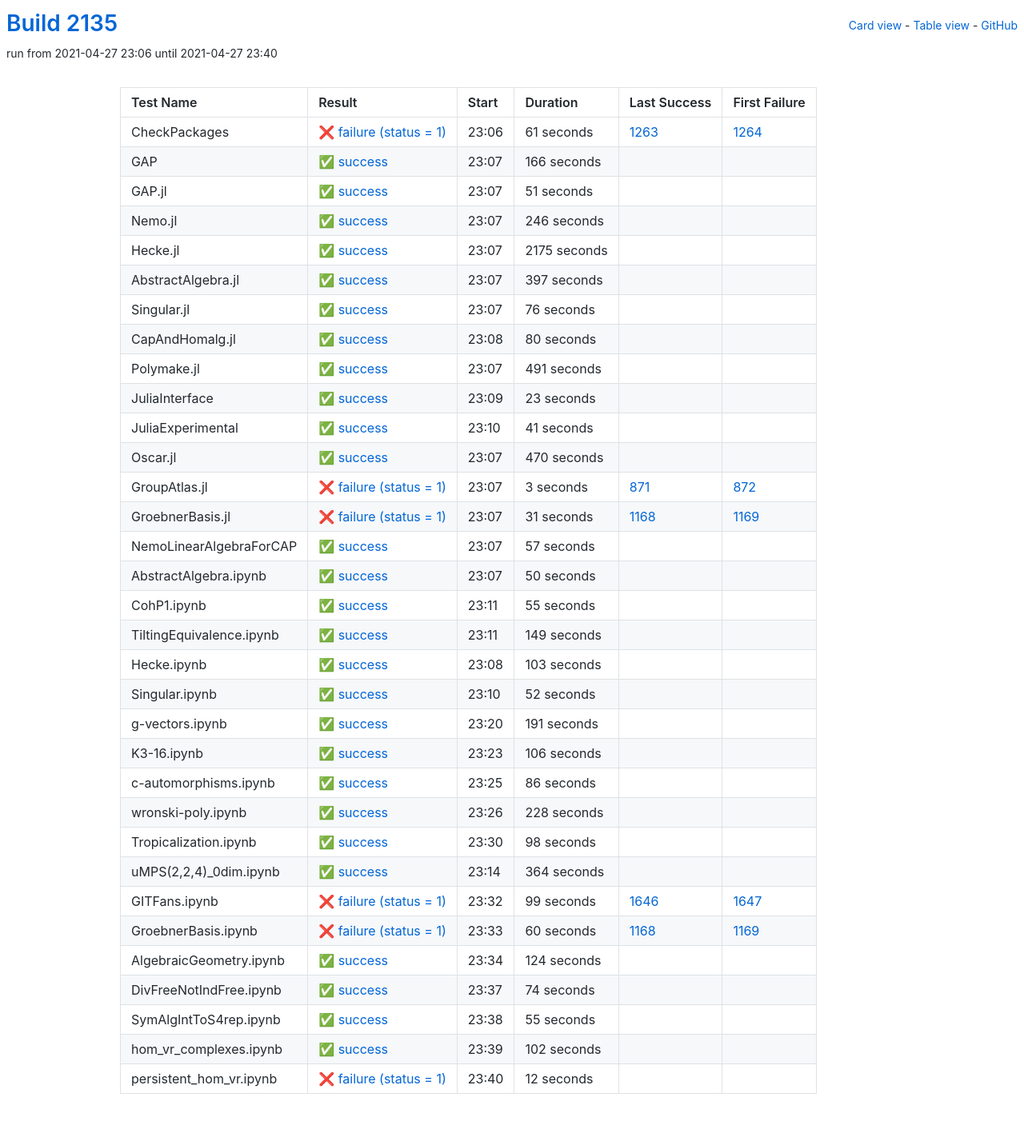
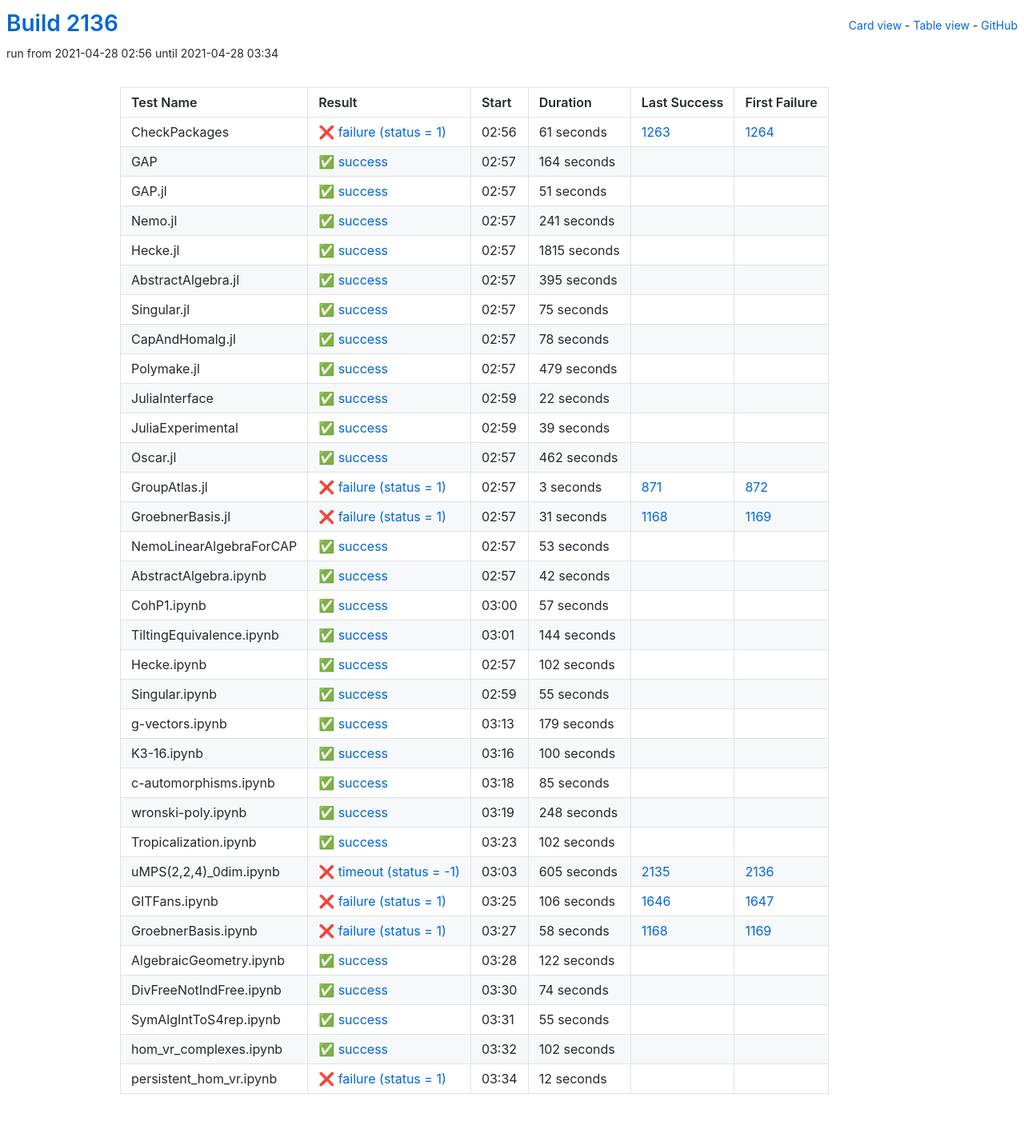
Before and after one commit to oscar-system/oscar-ci-status-stable, a Jekyll site: the page built from table.html, in a window 1280 px wide. Shown: the whole page at 80% size. Built offline with Jekyll 4.4.1, drawn with Linux system fonts in a browser that asks for light colours.

Commit message:
Build #2136

```diff
--- a/_data/ci.yml
+++ b/_data/ci.yml
@@ -1,6 +1,6 @@
 ---
-build: 2135
-build_url: https://oscarci.mathematik.uni-kl.de/job/oscar-stable/2135/
+build: 2136
+build_url: https://oscarci.mathematik.uni-kl.de/job/oscar-stable/2136/
 job: oscar-stable
 organization: oscar-system
 repo: oscar-ci-status-stable
@@ -8,8 +8,8 @@ repourl: https://github.com/oscar-system/oscar-ci-status-stable
 tests:
 - name: CheckPackages
   id: checkpackages
-  log: https://oscarci.mathematik.uni-kl.de/job/oscar-stable/2135/artifact/logs/build-2135/CheckPackages.log
-  start: 2021-04-27 23:06
+  log: https://oscarci.mathematik.uni-kl.de/job/oscar-stable/2136/artifact/logs/build-2136/CheckPackages.log
+  start: 2021-04-28 02:56
   success: false
   exitcode: 1
   status: failure
@@ -20,20 +20,20 @@ tests:
   first_failure_url: https://oscarci.mathematik.uni-kl.de/job/oscar-stable/1264/
 - name: GAP
   id: gap
-  log: https://oscarci.mathematik.uni-kl.de/job/oscar-stable/2135/artifact/logs/build-2135/GAP.log
-  start: 2021-04-27 23:07
+  log: https://oscarci.mathematik.uni-kl.de/job/oscar-stable/2136/artifact/logs/build-2136/GAP.log
+  start: 2021-04-28 02:57
   success: true
   exitcode: 0
   status: success
-  duration: 166
+  duration: 164
   last_success: false
   last_success_url:
   first_failure: false
   first_failure_url:
 - name: GAP.jl
   id: gap-jl
-  log: https://oscarci.mathematik.uni-kl.de/job/oscar-stable/2135/artifact/logs/build-2135/GAP.jl.log
-  start: 2021-04-27 23:07
+  log: https://oscarci.mathematik.uni-kl.de/job/oscar-stable/2136/artifact/logs/build-2136/GAP.jl.log
+  start: 2021-04-28 02:57
   success: true
   exitcode: 0
   status: success
@@ -44,116 +44,116 @@ tests:
   first_failure_url:
 - name: Nemo.jl
   id: nemo-jl
-  log: https://oscarci.mathematik.uni-kl.de/job/oscar-stable/2135/artifact/logs/build-2135/Nemo.jl.log
-  start: 2021-04-27 23:07
+  log: https://oscarci.mathematik.uni-kl.de/job/oscar-stable/2136/artifact/logs/build-2136/Nemo.jl.log
+  start: 2021-04-28 02:57
   success: true
   exitcode: 0
   status: success
-  duration: 246
+  duration: 241
   last_success: false
   last_success_url:
   first_failure: false
   first_failure_url:
 - name: Hecke.jl
   id: hecke-jl
-  log: https://oscarci.mathematik.uni-kl.de/job/oscar-stable/2135/artifact/logs/build-2135/Hecke.jl.log
-  start: 2021-04-27 23:07
+  log: https://oscarci.mathematik.uni-kl.de/job/oscar-stable/2136/artifact/logs/build-2136/Hecke.jl.log
+  start: 2021-04-28 02:57
   success: true
   exitcode: 0
   status: success
-  duration: 2175
+  duration: 1815
   last_success: false
   last_success_url:
   first_failure: false
   first_failure_url:
 - name: AbstractAlgebra.jl
   id: abstractalgebra-jl
-  log: https://oscarci.mathematik.uni-kl.de/job/oscar-stable/2135/artifact/logs/build-2135/AbstractAlgebra.jl.log
-  start: 2021-04-27 23:07
+  log: https://oscarci.mathematik.uni-kl.de/job/oscar-stable/2136/artifact/logs/build-2136/AbstractAlgebra.jl.log
+  start: 2021-04-28 02:57
   success: true
   exitcode: 0
   status: success
-  duration: 397
+  duration: 395
   last_success: false
   last_success_url:
   first_failure: false
   first_failure_url:
 - name: Singular.jl
   id: singular-jl
-  log: https://oscarci.mathematik.uni-kl.de/job/oscar-stable/2135/artifact/logs/build-2135/Singular.jl.log
-  start: 2021-04-27 23:07
+  log: https://oscarci.mathematik.uni-kl.de/job/oscar-stable/2136/artifact/logs/build-2136/Singular.jl.log
+  start: 2021-04-28 02:57
   success: true
   exitcode: 0
   status: success
-  duration: 76
+  duration: 75
   last_success: false
   last_success_url:
   first_failure: false
   first_failure_url:
 - name: CapAndHomalg.jl
   id: capandhomalg-jl
-  log: https://oscarci.mathematik.uni-kl.de/job/oscar-stable/2135/artifact/logs/build-2135/CapAndHomalg.jl.log
-  start: 2021-04-27 23:08
+  log: https://oscarci.mathematik.uni-kl.de/job/oscar-stable/2136/artifact/logs/build-2136/CapAndHomalg.jl.log
+  start: 2021-04-28 02:57
   success: true
   exitcode: 0
   status: success
-  duration: 80
+  duration: 78
   last_success: false
   last_success_url:
   first_failure: false
   first_failure_url:
 - name: Polymake.jl
   id: polymake-jl
-  log: https://oscarci.mathematik.uni-kl.de/job/oscar-stable/2135/artifact/logs/build-2135/Polymake.jl.log
-  start: 2021-04-27 23:07
+  log: https://oscarci.mathematik.uni-kl.de/job/oscar-stable/2136/artifact/logs/build-2136/Polymake.jl.log
+  start: 2021-04-28 02:57
   success: true
   exitcode: 0
   status: success
-  duration: 491
+  duration: 479
   last_success: false
   last_success_url:
   first_failure: false
   first_failure_url:
 - name: JuliaInterface
   id: juliainterface
-  log: https://oscarci.mathematik.uni-kl.de/job/oscar-stable/2135/artifact/logs/build-2135/JuliaInterface.log
-  start: 2021-04-27 23:09
+  log: https://oscarci.mathematik.uni-kl.de/job/oscar-stable/2136/artifact/logs/build-2136/JuliaInterface.log
+  start: 2021-04-28 02:59
   success: true
   exitcode: 0
   status: success
-  duration: 23
+  duration: 22
   last_success: false
   last_success_url:
   first_failure: false
   first_failure_url:
 - name: JuliaExperimental
   id: juliaexperimental
-  log: https://oscarci.mathematik.uni-kl.de/job/oscar-stable/2135/artifact/logs/build-2135/JuliaExperimental.log
-  start: 2021-04-27 23:10
+  log: https://oscarci.mathematik.uni-kl.de/job/oscar-stable/2136/artifact/logs/build-2136/JuliaExperimental.log
+  start: 2021-04-28 02:59
   success: true
   exitcode: 0
   status: success
-  duration: 41
+  duration: 39
   last_success: false
   last_success_url:
   first_failure: false
   first_failure_url:
 - name: Oscar.jl
   id: oscar-jl
-  log: https://oscarci.mathematik.uni-kl.de/job/oscar-stable/2135/artifact/logs/build-2135/Oscar.jl.log
-  start: 2021-04-27 23:07
+  log: https://oscarci.mathematik.uni-kl.de/job/oscar-stable/2136/artifact/logs/build-2136/Oscar.jl.log
+  start: 2021-04-28 02:57
   success: true
   exitcode: 0
   status: success
-  duration: 470
+  duration: 462
   last_success: false
   last_success_url:
   first_failure: false
   first_failure_url:
 - name: GroupAtlas.jl
   id: groupatlas-jl
-  log: https://oscarci.mathematik.uni-kl.de/job/oscar-stable/2135/artifact/logs/build-2135/GroupAtlas.jl.log
-  start: 2021-04-27 23:07
+  log: https://oscarci.mathematik.uni-kl.de/job/oscar-stable/2136/artifact/logs/build-2136/GroupAtlas.jl.log
+  start: 2021-04-28 02:57
   success: false
   exitcode: 1
   status: failure
@@ -164,8 +164,8 @@ tests:
   first_failure_url: https://oscarci.mathematik.uni-kl.de/job/oscar-stable/872/
 - name: GroebnerBasis.jl
   id: groebnerbasis-jl
-  log: https://oscarci.mathematik.uni-kl.de/job/oscar-stable/2135/artifact/logs/build-2135/GroebnerBasis.jl.log
-  start: 2021-04-27 23:07
+  log: https://oscarci.mathematik.uni-kl.de/job/oscar-stable/2136/artifact/logs/build-2136/GroebnerBasis.jl.log
+  start: 2021-04-28 02:57
   success: false
   exitcode: 1
   status: failure
@@ -176,8 +176,32 @@ tests:
   first_failure_url: https://oscarci.mathematik.uni-kl.de/job/oscar-stable/1169/
 - name: NemoLinearAlgebraForCAP
   id: nemolinearalgebraforcap
-  log: https://oscarci.mathematik.uni-kl.de/job/oscar-stable/2135/artifact/logs/build-2135/NemoLinearAlgebraForCAP.log
-  start: 2021-04-27 23:07
+  log: https://oscarci.mathematik.uni-kl.de/job/oscar-stable/2136/artifact/logs/build-2136/NemoLinearAlgebraForCAP.log
+  start: 2021-04-28 02:57
+  success: true
+  exitcode: 0
+  status: success
+  duration: 53
+  last_success: false
+  last_success_url:
+  first_failure: false
+  first_failure_url:
+- name: AbstractAlgebra.ipynb
+  id: abstractalgebra-ipynb
+  log: https://oscarci.mathematik.uni-kl.de/job/oscar-stable/2136/artifact/logs/build-2136/AbstractAlgebra.ipynb.log
+  start: 2021-04-28 02:57
+  success: true
+  exitcode: 0
+  status: success
+  duration: 42
+  last_success: false
+  last_success_url:
+  first_failure: false
+  first_failure_url:
+- name: CohP1.ipynb
+  id: cohp1-ipynb
+  log: https://oscarci.mathematik.uni-kl.de/job/oscar-stable/2136/artifact/logs/build-2136/CohP1.ipynb.log
+  start: 2021-04-28 03:00
   success: true
   exitcode: 0
   status: success
@@ -186,22 +210,34 @@ tests:
   last_success_url:
   first_failure: false
   first_failure_url:
-- name: AbstractAlgebra.ipynb
-  id: abstractalgebra-ipynb
-  log: https://oscarci.mathematik.uni-kl.de/job/oscar-stable/2135/artifact/logs/build-2135/AbstractAlgebra.ipynb.log
-  start: 2021-04-27 23:07
+- name: TiltingEquivalence.ipynb
+  id: tiltingequivalence-ipynb
+  log: https://oscarci.mathematik.uni-kl.de/job/oscar-stable/2136/artifact/logs/build-2136/TiltingEquivalence.ipynb.log
+  start: 2021-04-28 03:01
   success: true
   exitcode: 0
   status: success
-  duration: 50
+  duration: 144
   last_success: false
   last_success_url:
   first_failure: false
   first_failure_url:
-- name: CohP1.ipynb
-  id: cohp1-ipynb
-  log: https://oscarci.mathematik.uni-kl.de/job/oscar-stable/2135/artifact/logs/build-2135/CohP1.ipynb.log
-  start: 2021-04-27 23:11
+- name: Hecke.ipynb
+  id: hecke-ipynb
+  log: https://oscarci.mathematik.uni-kl.de/job/oscar-stable/2136/artifact/logs/build-2136/Hecke.ipynb.log
+  start: 2021-04-28 02:57
+  success: true
+  exitcode: 0
+  status: success
+  duration: 102
+  last_success: false
+  last_success_url:
+  first_failure: false
+  first_failure_url:
+- name: Singular.ipynb
+  id: singular-ipynb
+  log: https://oscarci.mathematik.uni-kl.de/job/oscar-stable/2136/artifact/logs/build-2136/Singular.ipynb.log
+  start: 2021-04-28 02:59
   success: true
   exitcode: 0
   status: success
@@ -210,154 +246,118 @@ tests:
   last_success_url:
   first_failure: false
   first_failure_url:
-- name: TiltingEquivalence.ipynb
-  id: tiltingequivalence-ipynb
-  log: https://oscarci.mathematik.uni-kl.de/job/oscar-stable/2135/artifact/logs/build-2135/TiltingEquivalence.ipynb.log
-  start: 2021-04-27 23:11
+- name: g-vectors.ipynb
+  id: g-vectors-ipynb
+  log: https://oscarci.mathematik.uni-kl.de/job/oscar-stable/2136/artifact/logs/build-2136/g-vectors.ipynb.log
+  start: 2021-04-28 03:13
   success: true
   exitcode: 0
   status: success
-  duration: 149
-  last_success: false
-  last_success_url:
-  first_failure: false
-  first_failure_url:
-- name: Hecke.ipynb
-  id: hecke-ipynb
-  log: https://oscarci.mathematik.uni-kl.de/job/oscar-stable/2135/artifact/logs/build-2135/Hecke.ipynb.log
-  start: 2021-04-27 23:08
-  success: true
-  exitcode: 0
-  status: success
-  duration: 103
-  last_success: false
-  last_success_url:
-  first_failure: false
-  first_failure_url:
-- name: Singular.ipynb
-  id: singular-ipynb
-  log: https://oscarci.mathematik.uni-kl.de/job/oscar-stable/2135/artifact/logs/build-2135/Singular.ipynb.log
-  start: 2021-04-27 23:10
-  success: true
-  exitcode: 0
-  status: success
-  duration: 52
-  last_success: false
-  last_success_url:
-  first_failure: false
-  first_failure_url:
-- name: g-vectors.ipynb
-  id: g-vectors-ipynb
-  log: https://oscarci.mathematik.uni-kl.de/job/oscar-stable/2135/artifact/logs/build-2135/g-vectors.ipynb.log
-  start: 2021-04-27 23:20
-  success: true
-  exitcode: 0
-  status: success
-  duration: 191
+  duration: 179
   last_success: false
   last_success_url:
   first_failure: false
   first_failure_url:
 - name: K3-16.ipynb
   id: k3-16-ipynb
-  log: https://oscarci.mathematik.uni-kl.de/job/oscar-stable/2135/artifact/logs/build-2135/K3-16.ipynb.log
-  start: 2021-04-27 23:23
+  log: https://oscarci.mathematik.uni-kl.de/job/oscar-stable/2136/artifact/logs/build-2136/K3-16.ipynb.log
+  start: 2021-04-28 03:16
   success: true
   exitcode: 0
   status: success
-  duration: 106
+  duration: 100
   last_success: false
   last_success_url:
   first_failure: false
   first_failure_url:
 - name: c-automorphisms.ipynb
   id: c-automorphisms-ipynb
-  log: https://oscarci.mathematik.uni-kl.de/job/oscar-stable/2135/artifact/logs/build-2135/c-automorphisms.ipynb.log
-  start: 2021-04-27 23:25
+  log: https://oscarci.mathematik.uni-kl.de/job/oscar-stable/2136/artifact/logs/build-2136/c-automorphisms.ipynb.log
+  start: 2021-04-28 03:18
   success: true
   exitcode: 0
   status: success
-  duration: 86
+  duration: 85
   last_success: false
   last_success_url:
   first_failure: false
   first_failure_url:
 - name: wronski-poly.ipynb
   id: wronski-poly-ipynb
-  log: https://oscarci.mathematik.uni-kl.de/job/oscar-stable/2135/artifact/logs/build-2135/wronski-poly.ipynb.log
-  start: 2021-04-27 23:26
+  log: https://oscarci.mathematik.uni-kl.de/job/oscar-stable/2136/artifact/logs/build-2136/wronski-poly.ipynb.log
+  start: 2021-04-28 03:19
   success: true
   exitcode: 0
   status: success
-  duration: 228
+  duration: 248
   last_success: false
   last_success_url:
   first_failure: false
   first_failure_url:
 - name: Tropicalization.ipynb
   id: tropicalization-ipynb
-  log: https://oscarci.mathematik.uni-kl.de/job/oscar-stable/2135/artifact/logs/build-2135/Tropicalization.ipynb.log
-  start: 2021-04-27 23:30
+  log: https://oscarci.mathematik.uni-kl.de/job/oscar-stable/2136/artifact/logs/build-2136/Tropicalization.ipynb.log
+  start: 2021-04-28 03:23
   success: true
   exitcode: 0
   status: success
-  duration: 98
+  duration: 102
   last_success: false
   last_success_url:
   first_failure: false
   first_failure_url:
 - name: uMPS(2,2,4)_0dim.ipynb
   id: umps-2-2-4-0dim-ipynb
-  log: https://oscarci.mathematik.uni-kl.de/job/oscar-stable/2135/artifact/logs/build-2135/uMPS-2-2-4-_0dim.ipynb.log
-  start: 2021-04-27 23:14
-  success: true
-  exitcode: 0
-  status: success
-  duration: 364
-  last_success: false
-  last_success_url:
-  first_failure: false
-  first_failure_url:
+  log: https://oscarci.mathematik.uni-kl.de/job/oscar-stable/2136/artifact/logs/build-2136/uMPS-2-2-4-_0dim.ipynb.log
+  start: 2021-04-28 03:03
+  success: false
+  exitcode: -1
+  status: timeout
+  duration: 605
+  last_success: 2135
+  last_success_url: https://oscarci.mathematik.uni-kl.de/job/oscar-stable/2135/
+  first_failure: 2136
+  first_failure_url: https://oscarci.mathematik.uni-kl.de/job/oscar-stable/2136/
 - name: GITFans.ipynb
   id: gitfans-ipynb
-  log: https://oscarci.mathematik.uni-kl.de/job/oscar-stable/2135/artifact/logs/build-2135/GITFans.ipynb.log
-  start: 2021-04-27 23:32
+  log: https://oscarci.mathematik.uni-kl.de/job/oscar-stable/2136/artifact/logs/build-2136/GITFans.ipynb.log
+  start: 2021-04-28 03:25
   success: false
   exitcode: 1
   status: failure
-  duration: 99
+  duration: 106
   last_success: 1646
   last_success_url: https://oscarci.mathematik.uni-kl.de/job/oscar-stable/1646/
   first_failure: 1647
   first_failure_url: https://oscarci.mathematik.uni-kl.de/job/oscar-stable/1647/
 - name: GroebnerBasis.ipynb
   id: groebnerbasis-ipynb
-  log: https://oscarci.mathematik.uni-kl.de/job/oscar-stable/2135/artifact/logs/build-2135/GroebnerBasis.ipynb.log
-  start: 2021-04-27 23:33
+  log: https://oscarci.mathematik.uni-kl.de/job/oscar-stable/2136/artifact/logs/build-2136/GroebnerBasis.ipynb.log
+  start: 2021-04-28 03:27
   success: false
   exitcode: 1
   status: failure
-  duration: 60
+  duration: 58
   last_success: 1168
   last_success_url: https://oscarci.mathematik.uni-kl.de/job/oscar-stable/1168/
   first_failure: 1169
   first_failure_url: https://oscarci.mathematik.uni-kl.de/job/oscar-stable/1169/
 - name: AlgebraicGeometry.ipynb
   id: algebraicgeometry-ipynb
-  log: https://oscarci.mathematik.uni-kl.de/job/oscar-stable/2135/artifact/logs/build-2135/AlgebraicGeometry.ipynb.log
-  start: 2021-04-27 23:34
+  log: https://oscarci.mathematik.uni-kl.de/job/oscar-stable/2136/artifact/logs/build-2136/AlgebraicGeometry.ipynb.log
+  start: 2021-04-28 03:28
   success: true
   exitcode: 0
   status: success
-  duration: 124
+  duration: 122
   last_success: false
   last_success_url:
   first_failure: false
   first_failure_url:
 - name: DivFreeNotIndFree.ipynb
   id: divfreenotindfree-ipynb
-  log: https://oscarci.mathematik.uni-kl.de/job/oscar-stable/2135/artifact/logs/build-2135/DivFreeNotIndFree.ipynb.log
-  start: 2021-04-27 23:37
+  log: https://oscarci.mathematik.uni-kl.de/job/oscar-stable/2136/artifact/logs/build-2136/DivFreeNotIndFree.ipynb.log
+  start: 2021-04-28 03:30
   success: true
   exitcode: 0
   status: success
@@ -368,8 +368,8 @@ tests:
   first_failure_url:
 - name: SymAlgIntToS4rep.ipynb
   id: symalginttos4rep-ipynb
-  log: https://oscarci.mathematik.uni-kl.de/job/oscar-stable/2135/artifact/logs/build-2135/SymAlgIntToS4rep.ipynb.log
-  start: 2021-04-27 23:38
+  log: https://oscarci.mathematik.uni-kl.de/job/oscar-stable/2136/artifact/logs/build-2136/SymAlgIntToS4rep.ipynb.log
+  start: 2021-04-28 03:31
   success: true
   exitcode: 0
   status: success
@@ -380,8 +380,8 @@ tests:
   first_failure_url:
 - name: hom_vr_complexes.ipynb
   id: hom-vr-complexes-ipynb
-  log: https://oscarci.mathematik.uni-kl.de/job/oscar-stable/2135/artifact/logs/build-2135/hom_vr_complexes.ipynb.log
-  start: 2021-04-27 23:39
+  log: https://oscarci.mathematik.uni-kl.de/job/oscar-stable/2136/artifact/logs/build-2136/hom_vr_complexes.ipynb.log
+  start: 2021-04-28 03:32
   success: true
   exitcode: 0
   status: success
@@ -392,8 +392,8 @@ tests:
   first_failure_url:
 - name: persistent_hom_vr.ipynb
   id: persistent-hom-vr-ipynb
-  log: https://oscarci.mathematik.uni-kl.de/job/oscar-stable/2135/artifact/logs/build-2135/persistent_hom_vr.ipynb.log
-  start: 2021-04-27 23:40
+  log: https://oscarci.mathematik.uni-kl.de/job/oscar-stable/2136/artifact/logs/build-2136/persistent_hom_vr.ipynb.log
+  start: 2021-04-28 03:34
   success: false
   exitcode: 1
   status: failure
```
Also changed, not shown: README.md.
